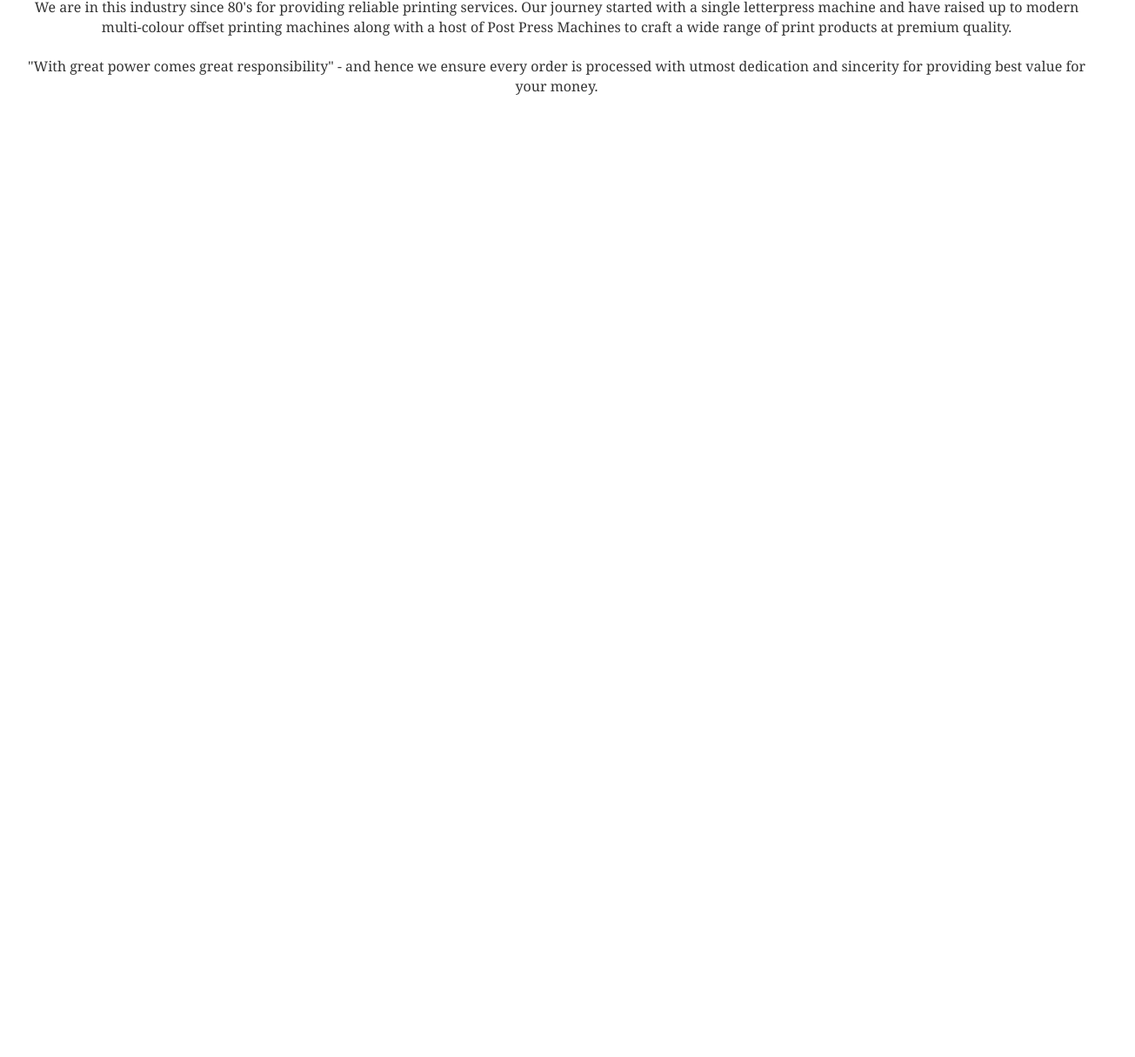
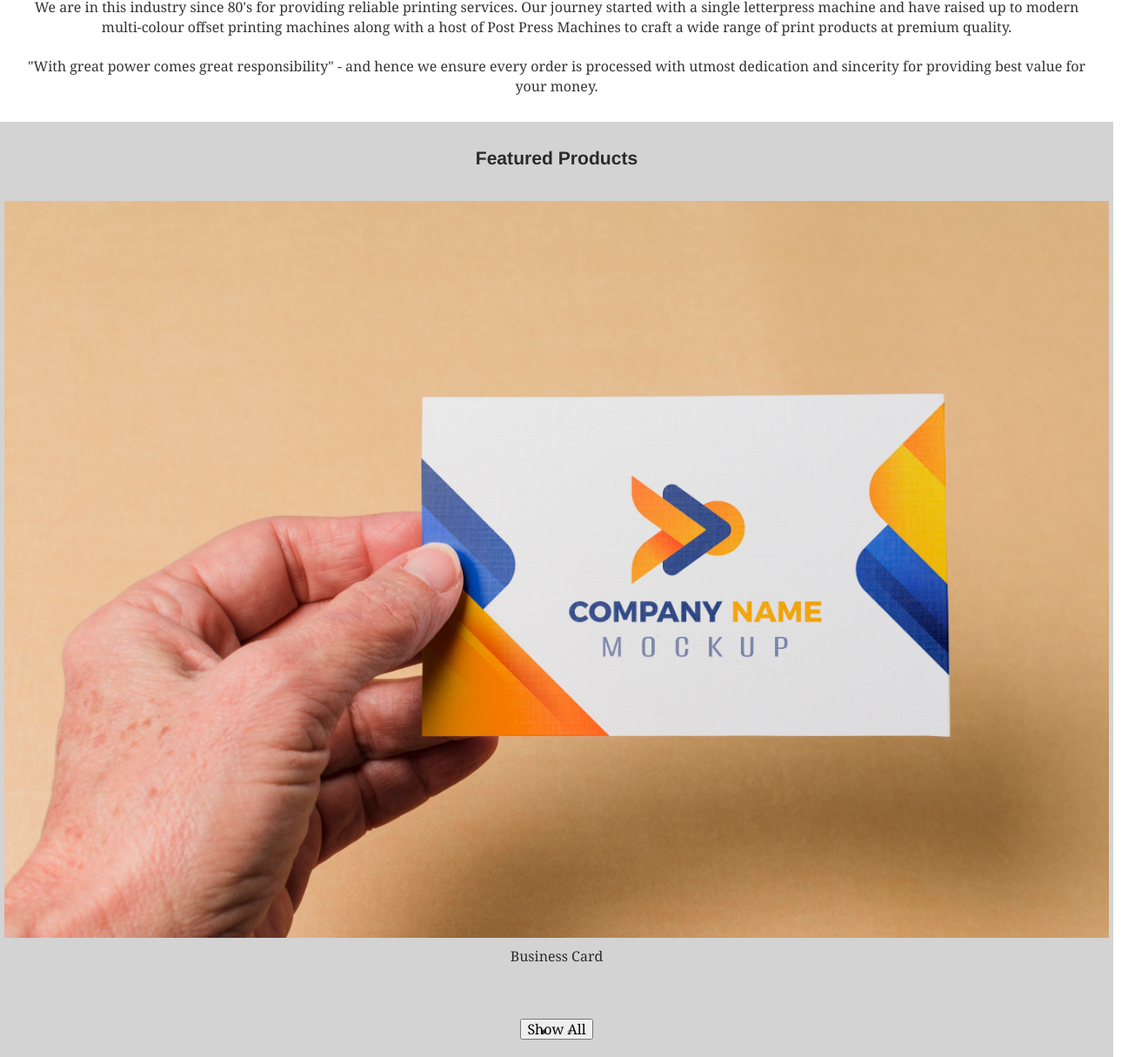
Before and after one commit to sivarajan-v/vstpress2, a Gatsby site: page / in a window 1280 px wide. Shown: the part 1110-2325 px from the top of the page at 87% size, 1305 px wide, since content can reach past the window. Before the commit the page ends 1250 px from the top, so only its background shows below. Built offline with nearby package versions, Linux system fonts and the light colour scheme; Gatsby itself is replaced by a stand-in of ours.

Commit message:
add featured product section

```diff
--- a/gatsby-browser.js
+++ b/gatsby-browser.js
@@ -7,3 +7,5 @@
 // You can delete this file if you're not using it
 import "./src/styles/normalize.css"
 import "./src/styles/style.css"
+import "slick-carousel/slick/slick.css"
+import "slick-carousel/slick/slick-theme.css"
--- a/package.json
+++ b/package.json
@@ -23,7 +23,9 @@
     "react-dom": "^16.12.0",
     "react-helmet": "^6.1.0",
     "react-icons": "^3.11.0",
+    "react-slick": "^0.27.11",
     "react-typography": "^0.16.19",
+    "slick-carousel": "^1.8.1",
     "typography": "^0.16.19",
     "typography-theme-fairy-gates": "^0.16.19"
   },
--- /dev/null
+++ b/src/components/home-page/featured-products.js
@@ -0,0 +1,66 @@
+import React from "react"
+import style from "./featured-products.module.scss"
+import Slider from "react-slick"
+import { graphql, useStaticQuery } from "gatsby"
+import Img from "gatsby-image"
+
+export default function FeaturedProducts() {
+  const data = useStaticQuery(graphql`
+    query MyQuery {
+      allFile(filter: { relativeDirectory: { eq: "featured-products" } }) {
+        edges {
+          node {
+            base
+            childImageSharp {
+              fluid {
+                ...GatsbyImageSharpFluid
+              }
+            }
+          }
+        }
+      }
+    }
+  `)
+  var products = [
+    {
+      key: 1,
+      title: "Business Card",
+      img: "business-card.jpg",
+    },
+    {
+      key: 2,
+      title: "Brochure",
+      img: "brochure.jpg",
+    },
+  ]
+  data.allFile.edges.forEach(({ node }) => {
+    products.forEach(prod => {
+      if (node.base === prod.img) {
+        prod.imgData = node.childImageSharp.fluid
+      }
+    })
+  })
+  var settings = {
+    dots: true,
+    infinite: true,
+    speed: 500,
+    slidesToShow: 1,
+    slidesToScroll: 1,
+  }
+  return (
+    <div className={style.container}>
+      <h3>Featured Products</h3>
+      <div className={style.productList}>
+        <Slider {...settings}>
+          {products.map(prod => (
+            <div key={prod.key} className={style.product}>
+              {<Img fluid={prod.imgData} />}
+              <figcaption>{prod.title}</figcaption>
+            </div>
+          ))}
+        </Slider>
+      </div>
+      <button>Show All</button>
+    </div>
+  )
+}
--- /dev/null
+++ b/src/components/home-page/featured-products.module.scss
@@ -0,0 +1,33 @@
+.container {
+  text-align: center;
+  background-size: contain;
+  padding-bottom: 20px;
+  background-color: lightgrey;
+  // background-image: url("../../images/product-section-bg.jpg");
+
+  h3 {
+    padding-top: 30px;
+    padding-bottom: 15px;
+  }
+}
+.product-list {
+  max-width: 750px;
+  padding-left: 30px;
+  padding-right: 30px;
+  margin-left: auto;
+  margin-right: auto;
+  padding-bottom: 40px;
+}
+
+.product {
+  padding-left: 5px;
+  padding-right: 5px;
+
+  img {
+    margin-bottom: 1rem;
+  }
+
+  figcaption {
+    margin-top: 10px;
+  }
+}
--- a/src/pages/index.js
+++ b/src/pages/index.js
@@ -4,6 +4,7 @@ import Banner from "../components/home-page/banner"
 import Features from "../components/home-page/features"
 import Intro from "../components/home-page/intro"
 import SectionDivider from "../components/home-page/section-divider"
+import FeaturedProducts from "../components/home-page/featured-products"
 
 export default function () {
   return (
@@ -13,6 +14,7 @@ export default function () {
       <Features />
       <SectionDivider />
       <Intro />
+      <FeaturedProducts />
     </div>
   )
 }
```
Also changed, not shown: src/images/featured-products/brochure.jpg (added), src/images/featured-products/business-card.jpg (added), src/images/product-section-bg.jpg (added), 1 other file.
